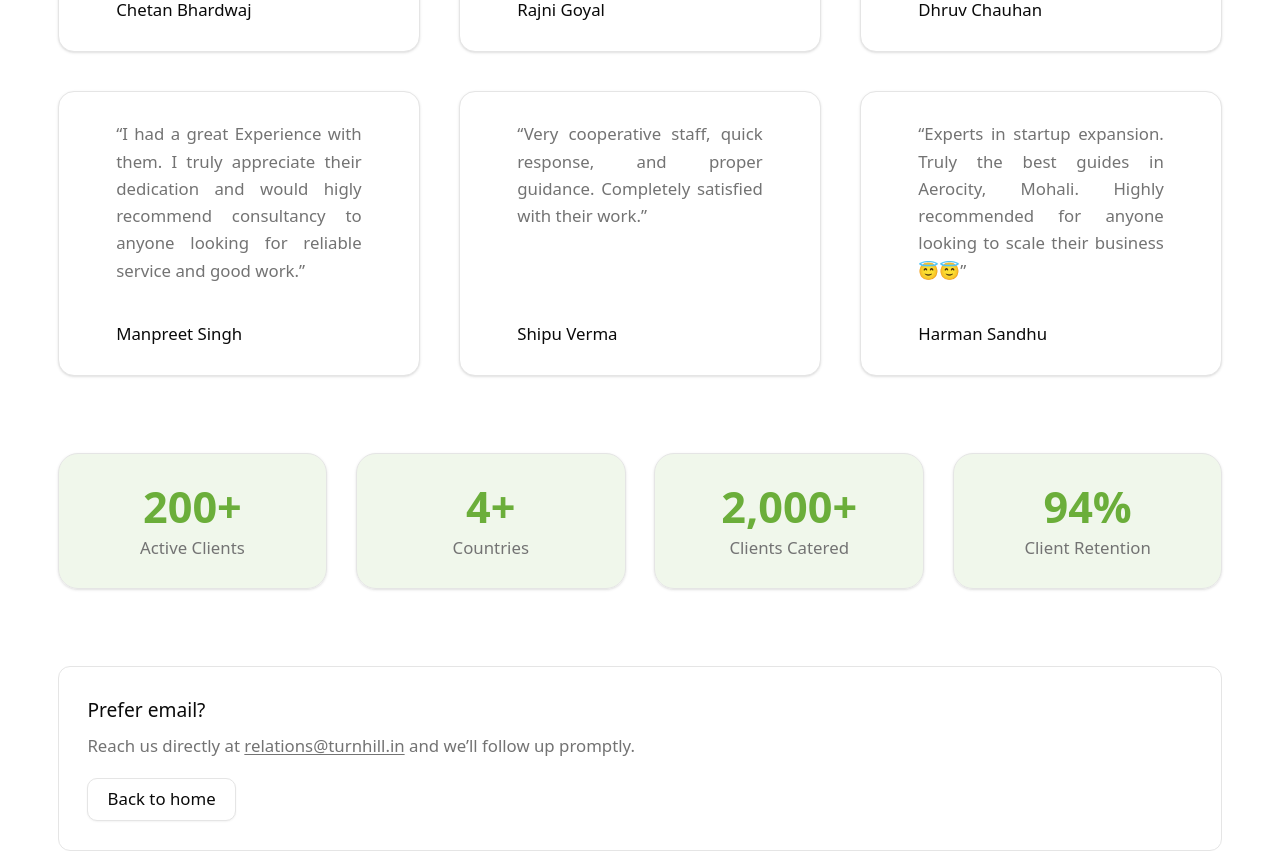
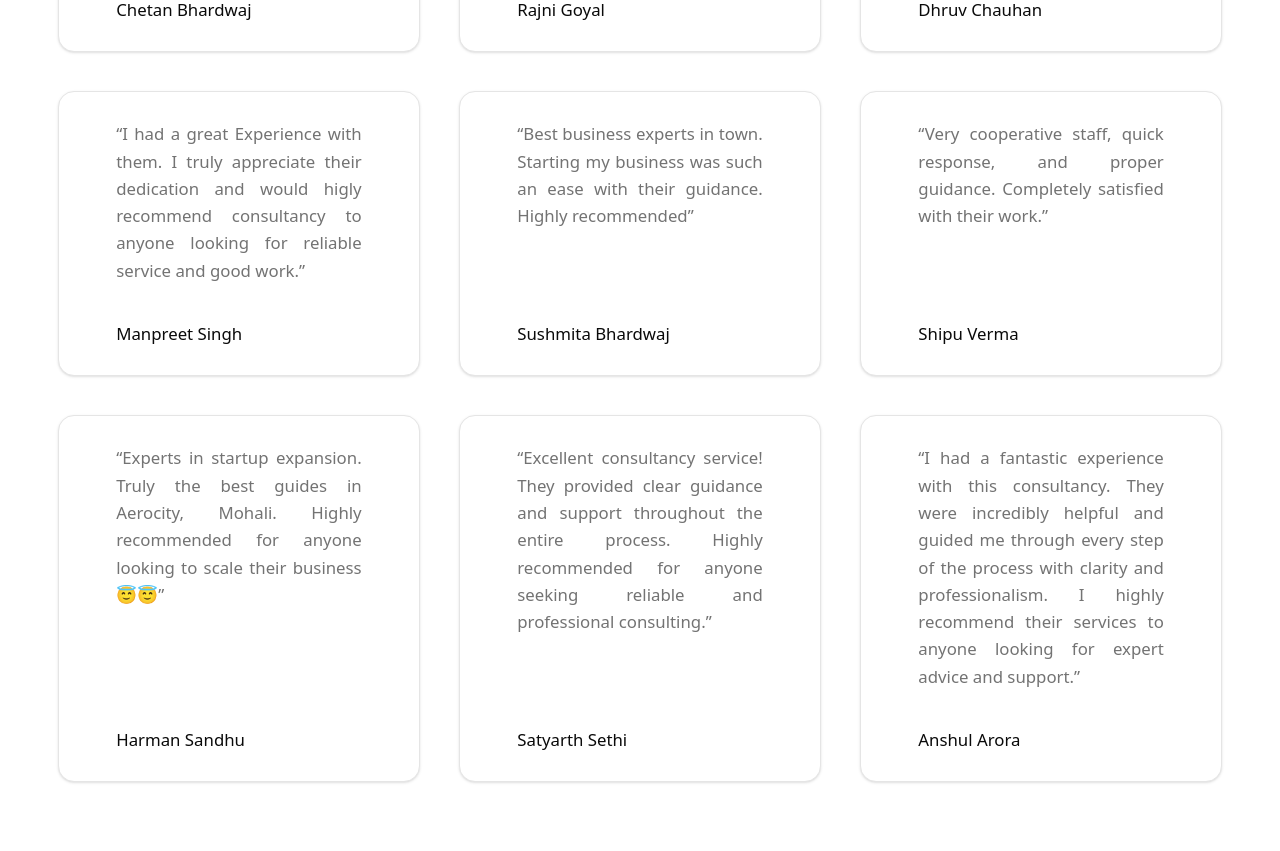
Before and after one commit to synradlabs-codespace/turnhill-frontend, a Next.js app: page /testimonials in a window 1280 px wide. Shown: the part 1480-2331 px from the top of the page. Built offline with nearby package versions, Linux system fonts and the light colour scheme.

Commit message:
Update : Testimonials

```diff
--- a/app/testimonials/page.tsx
+++ b/app/testimonials/page.tsx
@@ -50,12 +50,12 @@ const testimonials = [
         quote:
             "I had a great Experience with them. I truly appreciate their dedication and would higly recommend consultancy to anyone looking for reliable service and good work.",
     },
-    // {
-    //     name: "Sushmita Bhardwaj",
-    //     role: "",
-    //     quote:
-    //         "Best business experts in town. Starting my business was such an ease with their guidance. Highly recommended",
-    // },
+    {
+        name: "Sushmita Bhardwaj",
+        role: "",
+        quote:
+            "Best business experts in town. Starting my business was such an ease with their guidance. Highly recommended",
+    },
     {
         name: "Shipu Verma",
         role: "",
@@ -68,6 +68,18 @@ const testimonials = [
         quote:
             "Experts in startup expansion. Truly the best guides in Aerocity, Mohali. Highly recommended for anyone looking to scale their business😇😇",
     },
+    {
+        name: "Satyarth Sethi",
+        role: "",
+        quote:
+            "Excellent consultancy service! They provided clear guidance and support throughout the entire process. Highly recommended for anyone seeking reliable and professional consulting.",
+    },
+    {
+        name: "Anshul Arora",
+        role: "",
+        quote:
+            "I had a fantastic experience with this consultancy. They were incredibly helpful and guided me through every step of the process with clarity and professionalism. I highly recommend their services to anyone looking for expert advice and support.",
+    }
 ];
 
 
```
